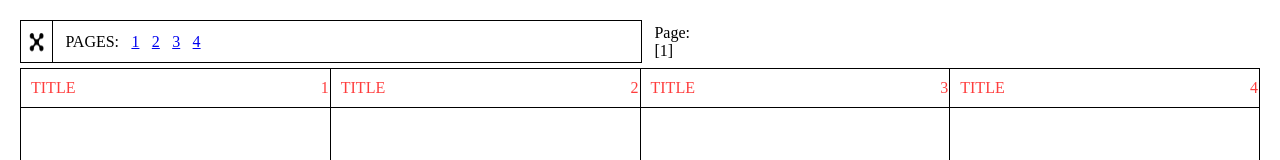
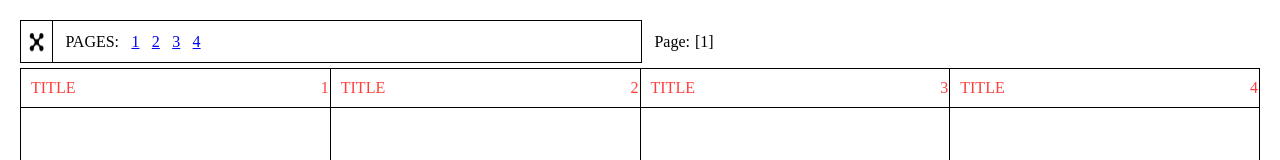
Before and after one commit to xavier-fenton/y2kWeb, a React (Create React App) app: page / in a window 1280 px wide. Shown: the top 160 px of the page. Built offline with nearby package versions, Linux system fonts and the light colour scheme.

Commit message:
fix styling

```diff
--- a/src/styles/NavStyle/NavBar.css
+++ b/src/styles/NavStyle/NavBar.css
@@ -27,3 +27,7 @@
   height: 100%;
   width: 100%;
 }
+.page-dynamics{
+  display: flex;
+  gap: 5px;
+}
```
